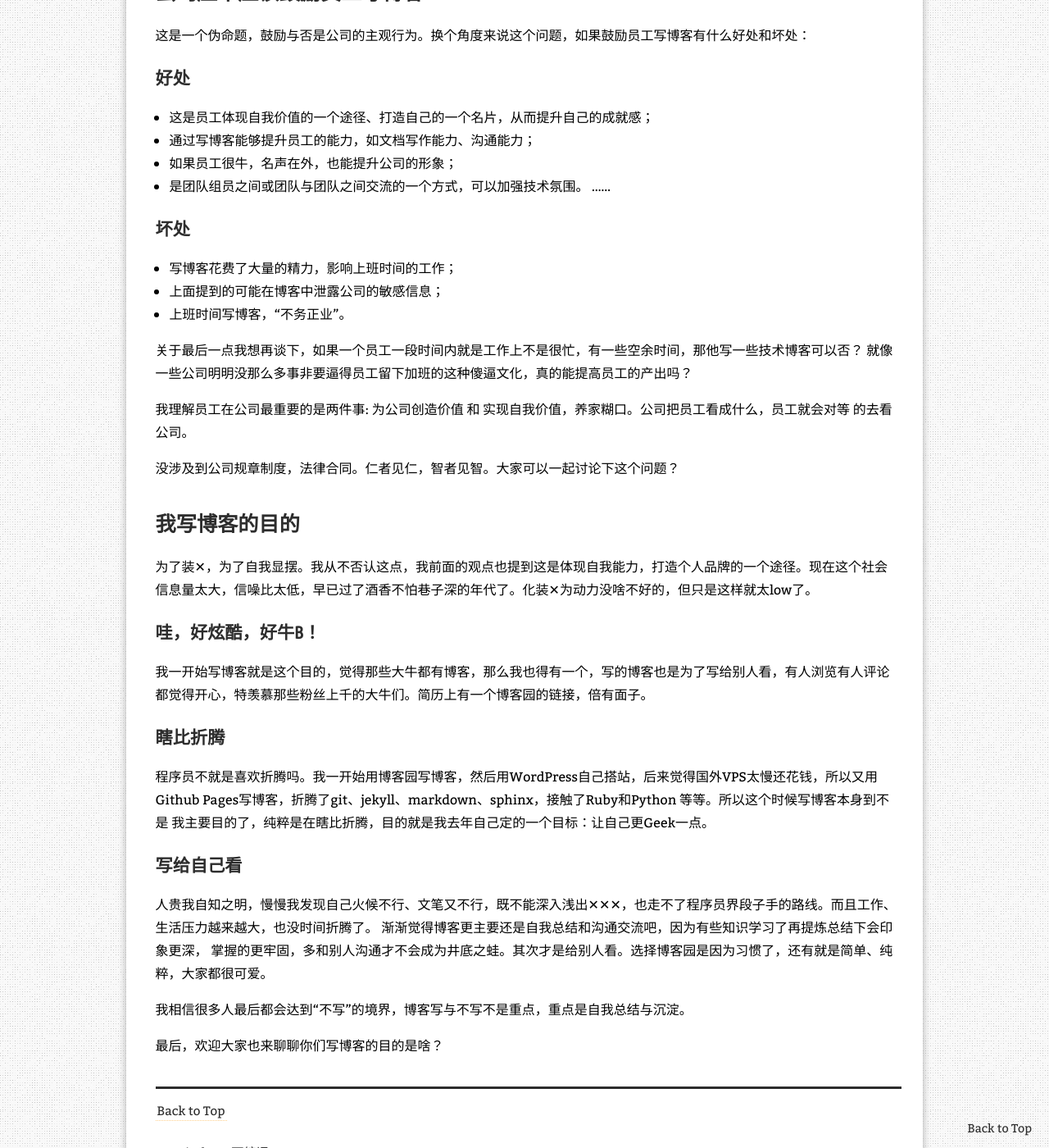
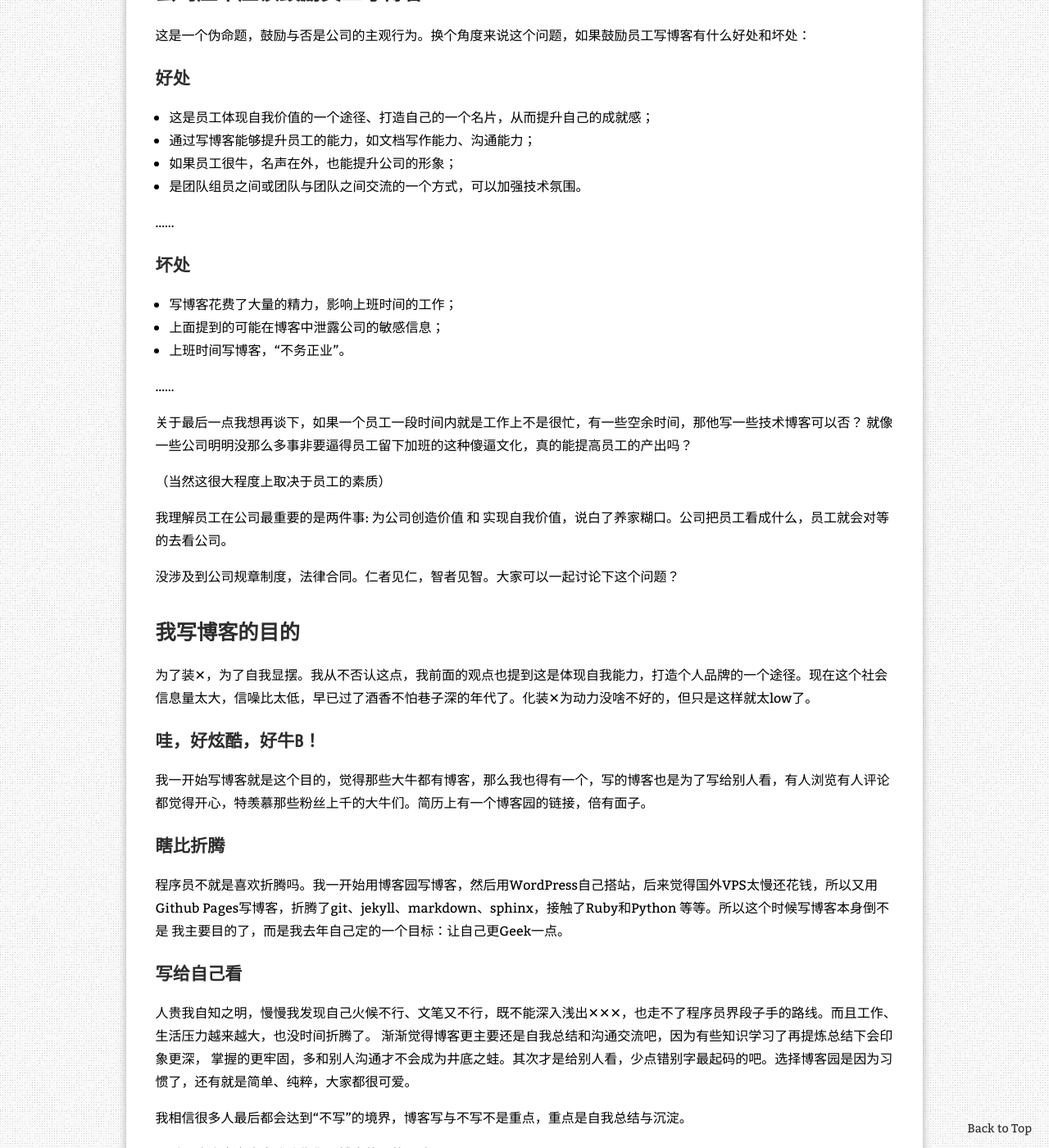
Before and after one commit to zhanjindong/zhanjindong.github.io, a Jekyll site: the page built from _posts/2015-03-22-the-purpose-of-writing-blog.md, in a window 1280 px wide and 1400 px high, scrolled down 1045 px. Shown: the whole window at 82% size. Built offline with Jekyll 4.4.1, drawn with Linux system fonts in a browser that asks for light colours; nearby versions of some CDN libraries; comment, search, counter and statistics services are not loaded; a style sheet for code colours, icons or effects is not loaded; some of the changed text lies outside the part shown.

Commit message:
add post

```diff
--- a/_posts/2015-03-22-the-purpose-of-writing-blog.md
+++ b/_posts/2015-03-22-the-purpose-of-writing-blog.md
@@ -48,6 +48,7 @@ utilities: fancybox,unveil,highlight
 - 通过写博客能够提升员工的能力，如文档写作能力、沟通能力；
 - 如果员工很牛，名声在外，也能提升公司的形象；
 - 是团队组员之间或团队与团队之间交流的一个方式，可以加强技术氛围。
+
 ……
 
 ### 坏处
@@ -56,11 +57,15 @@ utilities: fancybox,unveil,highlight
 - 上面提到的可能在博客中泄露公司的敏感信息；
 - 上班时间写博客，“不务正业”。
 
+……
+
 
 关于最后一点我想再谈下，如果一个员工一段时间内就是工作上不是很忙，有一些空余时间，那他写一些技术博客可以否？
 就像一些公司明明没那么多事非要逼得员工留下加班的这种傻逼文化，真的能提高员工的产出吗？
 
-我理解员工在公司最重要的是两件事: 为公司创造价值 和 实现自我价值，养家糊口。公司把员工看成什么，员工就会对等
+（当然这很大程度上取决于员工的素质）
+
+我理解员工在公司最重要的是两件事: 为公司创造价值 和 实现自我价值，说白了养家糊口。公司把员工看成什么，员工就会对等
 的去看公司。
 
 没涉及到公司规章制度，法律合同。仁者见仁，智者见智。大家可以一起讨论下这个问题？
@@ -80,8 +85,8 @@ utilities: fancybox,unveil,highlight
 ### 瞎比折腾
 
 程序员不就是喜欢折腾吗。我一开始用博客园写博客，然后用WordPress自己搭站，后来觉得国外VPS太慢还花钱，所以又用
-Github Pages写博客，折腾了git、jekyll、markdown、sphinx，接触了Ruby和Python 等等。所以这个时候写博客本身到不是
-我主要目的了，纯粹是在瞎比折腾，目的就是我去年自己定的一个目标：让自己更Geek一点。
+Github Pages写博客，折腾了git、jekyll、markdown、sphinx，接触了Ruby和Python 等等。所以这个时候写博客本身倒不是
+我主要目的了，而是我去年自己定的一个目标：让自己更Geek一点。
 
 
 ### 写给自己看
@@ -89,7 +94,7 @@ Github Pages写博客，折腾了git、jekyll、markdown、sphinx，接触了Rub
 人贵我自知之明，慢慢我发现自己火候不行、文笔又不行，既不能深入浅出✕✕✕，也走不了程序员界段子手的路线。而且工作、
 生活压力越来越大，也没时间折腾了。
 渐渐觉得博客更主要还是自我总结和沟通交流吧，因为有些知识学习了再提炼总结下会印象更深，
-掌握的更牢固，多和别人沟通才不会成为井底之蛙。其次才是给别人看。选择博客园是因为习惯了，还有就是简单、纯粹，大家都很可爱。
+掌握的更牢固，多和别人沟通才不会成为井底之蛙。其次才是给别人看，少点错别字最起码的吧。选择博客园是因为习惯了，还有就是简单、纯粹，大家都很可爱。
 
 
 我相信很多人最后都会达到“不写”的境界，博客写与不写不是重点，重点是自我总结与沉淀。
```
Also changed, not shown: other parts of _posts/2015-03-22-the-purpose-of-writing-blog.md (+2 -2 lines).
